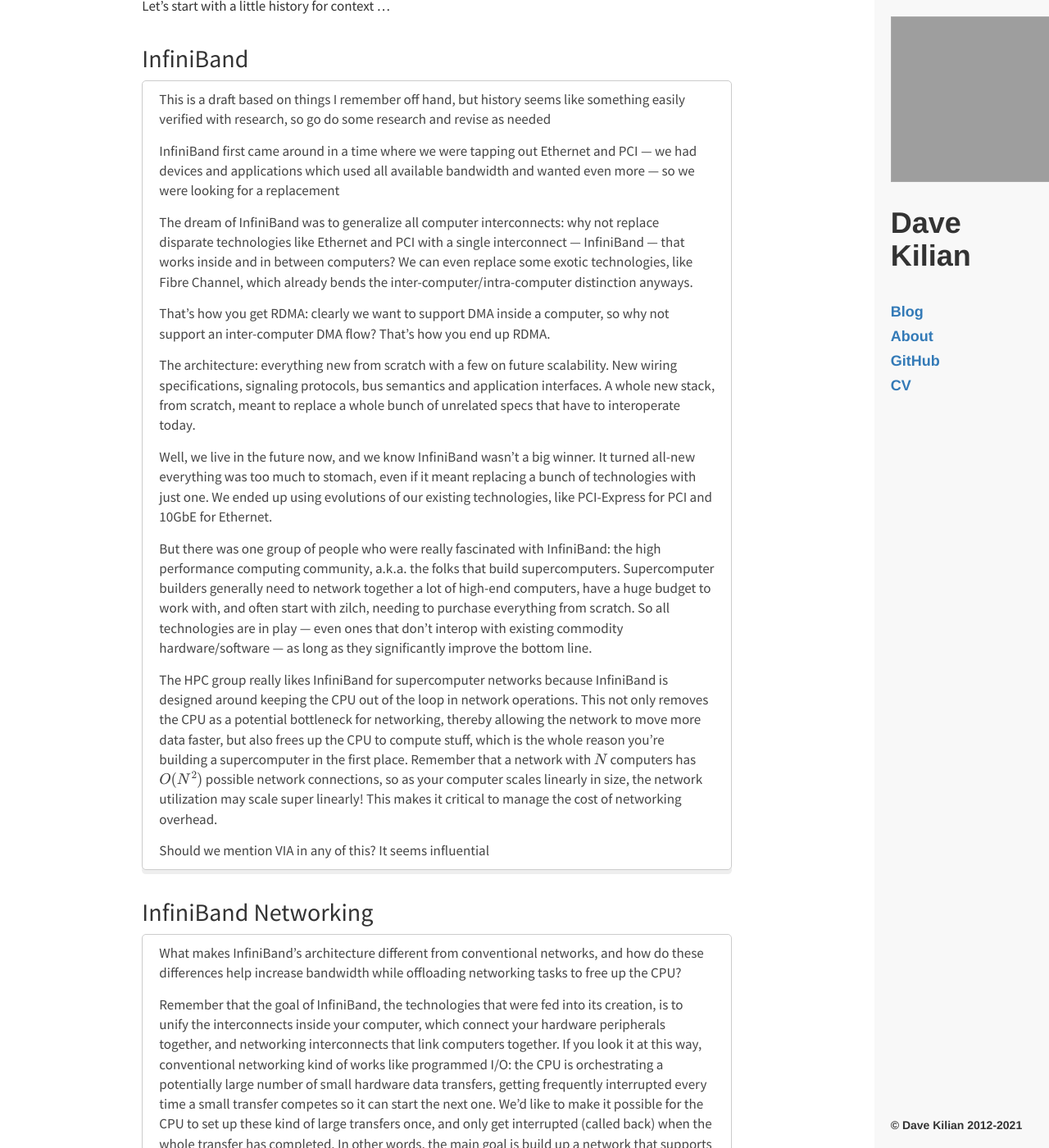
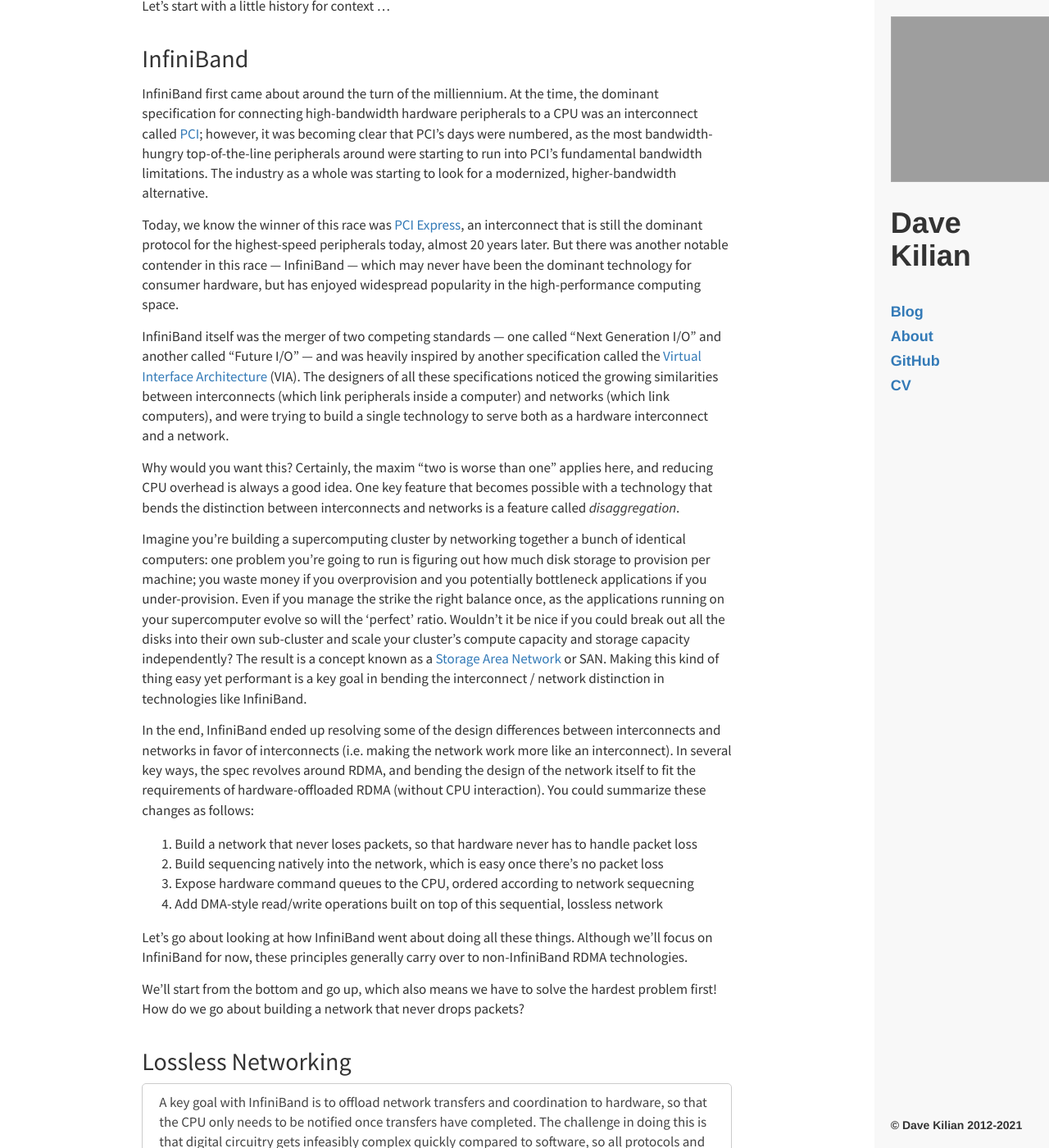
Before and after one commit to davekilian/davekilian.github.com, a Jekyll site: the page built from _posts/2021-02-17-rdma-overview.markdown, in a window 1280 px wide and 1400 px high, scrolled down 8591 px. Shown: the whole window at 82% size. Built offline with Jekyll 4.4.1, drawn with Linux system fonts in a browser that asks for light colours; nearby versions of some CDN libraries; formulas are drawn with MathJax 3; some of the changed text lies outside the part shown; grey boxes are pictures that could not be loaded.

Commit message:
drafting

```diff
--- a/_posts/2021-02-17-rdma-overview.markdown
+++ b/_posts/2021-02-17-rdma-overview.markdown
@@ -182,38 +182,26 @@
 
 ## InfiniBand
 
-> This is a draft based on things I remember off hand, but history seems like something easily verified with research, so go do some research and revise as needed
->
-> InfiniBand first came around in a time where we were tapping out Ethernet and PCI &mdash; we had devices and applications which used all available bandwidth and wanted even more &mdash; so we were looking for a replacement
->
-> The dream of InfiniBand was to generalize all computer interconnects: why not replace disparate technologies like Ethernet and PCI with a single interconnect &mdash; InfiniBand &mdash; that works inside and in between computers? We can even replace some exotic technologies, like Fibre Channel, which already bends the inter-computer/intra-computer distinction anyways.
->
-> That's how you get RDMA: clearly we want to support DMA inside a computer, so why not support an inter-computer DMA flow? That's how you end up RDMA.
->
-> The architecture: everything new from scratch with a few on future scalability. New wiring specifications, signaling protocols, bus semantics and application interfaces. A whole new stack, from scratch, meant to replace a whole bunch of unrelated specs that have to interoperate today.
->
-> Well, we live in the future now, and we know InfiniBand wasn't a big winner. It turned all-new everything was too much to stomach, even if it meant replacing a bunch of technologies with just one. We ended up using evolutions of our existing technologies, like PCI-Express for PCI and 10GbE for Ethernet.
->
-> But there was one group of people who were really fascinated with InfiniBand: the high performance computing community, a.k.a. the folks that build supercomputers. Supercomputer builders generally  need to network together a lot of high-end computers, have a huge budget to work with, and often start with zilch, needing to purchase everything from scratch. So all technologies are in play &mdash; even ones that don't interop with existing commodity hardware/software &mdash; as long as they significantly improve the bottom line.
->
-> The HPC group really likes InfiniBand for supercomputer networks because InfiniBand is designed around keeping the CPU out of the loop in network operations. This not only removes the CPU as a potential bottleneck for networking, thereby allowing the network to move more data faster, but also frees up the CPU to compute stuff, which is the whole reason you're building a supercomputer in the first place. Remember that a network with $N$ computers has $O(N^2)$ possible network connections, so as your computer scales linearly in size, the network utilization may scale super linearly! This makes it critical to manage the cost of networking overhead.
->
-> Should we mention VIA in any of this? It seems influential
+InfiniBand first came about around the turn of the milliennium. At the time, the dominant specification for connecting high-bandwidth hardware peripherals to a CPU was an interconnect called [PCI](https://en.wikipedia.org/wiki/Peripheral_Component_Interconnect); however, it was becoming clear that PCI's days were numbered, as the most bandwidth-hungry top-of-the-line peripherals around were starting to run into PCI's fundamental bandwidth limitations. The industry as a whole was starting to look for a modernized, higher-bandwidth alternative.
 
-## InfiniBand Networking
+Today, we know the winner of this race was [PCI Express](https://en.wikipedia.org/wiki/PCI_Express), an interconnect that is still the dominant protocol for the highest-speed peripherals today, almost 20 years later. But there was another notable contender in this race &mdash; InfiniBand &mdash; which may never have been the dominant technology for consumer hardware, but has enjoyed widespread popularity in the high-performance computing space.
 
-> What makes InfiniBand's architecture different from conventional networks, and how do these differences help increase bandwidth while offloading networking tasks to free up the CPU?
->
-> Remember that the goal of InfiniBand, the technologies that were fed into its creation, is to unify the interconnects inside your computer, which connect your hardware peripherals together, and networking interconnects that link computers together. If you look it at this way, conventional networking kind of works like programmed I/O: the CPU is orchestrating a potentially large number of small hardware data transfers, getting frequently interrupted every time a small transfer competes so it can start the next one. We'd like to make it possible for the CPU to set up these kind of large transfers once, and only get interrupted (called back) when the whole transfer has completed. In other words, the main goal is build up a network that supports DMA across machines.
->
-> Here's the strategy the InfiniBand spec chose for offloading networking and minimizing CPU involvement. We'll explore each of these steps in more detail as part of this blog:
->
-> 1. Build a network that never loses packets, so that hardware never has to deal with packet loss
-> 2. Build sequencing natively into the network, which is easy to do once there's no packet loss
-> 3. Expose hardware command queues to the CPU, which is easy given the network is sequential
-> 4. Add DMA-style read/write operations built on top of this sequenced, lossless network
->
-> Let's go explore how all of this works, and what this ends up looking like to the applications running on top of this network
+InfiniBand itself was the merger of two competing standards &mdash; one called "Next Generation I/O" and another called "Future I/O" &mdash; and was heavily inspired by another specification called the [Virtual Interface Architecture](https://en.wikipedia.org/wiki/Virtual_Interface_Architecture) (VIA). The designers of all these specifications noticed the growing similarities between interconnects (which link peripherals inside a computer) and networks (which link computers), and were trying to build a single technology to serve both as a hardware interconnect and a network.
+
+Why would you want this? Certainly, the maxim "two is worse than one" applies here, and reducing CPU overhead is always a good idea. One key feature that becomes possible with a technology that bends the distinction between interconnects and networks is a feature called *disaggregation*.
+
+Imagine you're building a supercomputing cluster by networking together a bunch of identical computers: one problem you're going to run is figuring out how much disk storage to provision per machine; you waste money if you overprovision and you potentially bottleneck applications if you under-provision. Even if you manage the strike the right balance once, as the applications running on your supercomputer evolve so will the 'perfect' ratio. Wouldn't it be nice if you could break out all the disks into their own sub-cluster and scale your cluster's compute capacity and storage capacity independently? The result is a concept known as a [Storage Area Network](https://en.wikipedia.org/wiki/Storage_area_network) or SAN. Making this kind of thing easy yet performant is a key goal in bending the interconnect / network distinction in technologies like InfiniBand.
+
+In the end, InfiniBand ended up resolving some of the design differences between interconnects and networks in favor of interconnects (i.e. making the network work more like an interconnect). In several key ways, the spec revolves around RDMA, and bending the design of the network itself to fit the requirements of hardware-offloaded RDMA (without CPU interaction). You could summarize these changes as follows:
+
+1. Build a network that never loses packets, so that hardware never has to handle packet loss
+2. Build sequencing natively into the network, which is easy once there's no packet loss
+3. Expose hardware command queues to the CPU, ordered according to network sequecning
+4. Add DMA-style read/write operations built on top of this sequential, lossless network
+
+Let's go about looking at how InfiniBand went about doing all these things. Although we'll focus on InfiniBand for now, these principles generally carry over to non-InfiniBand RDMA technologies.
+
+We'll start from the bottom and go up, which also means we have to solve the hardest problem first! How do we go about building a network that never drops packets?
 
 ## Lossless Networking
 
```
